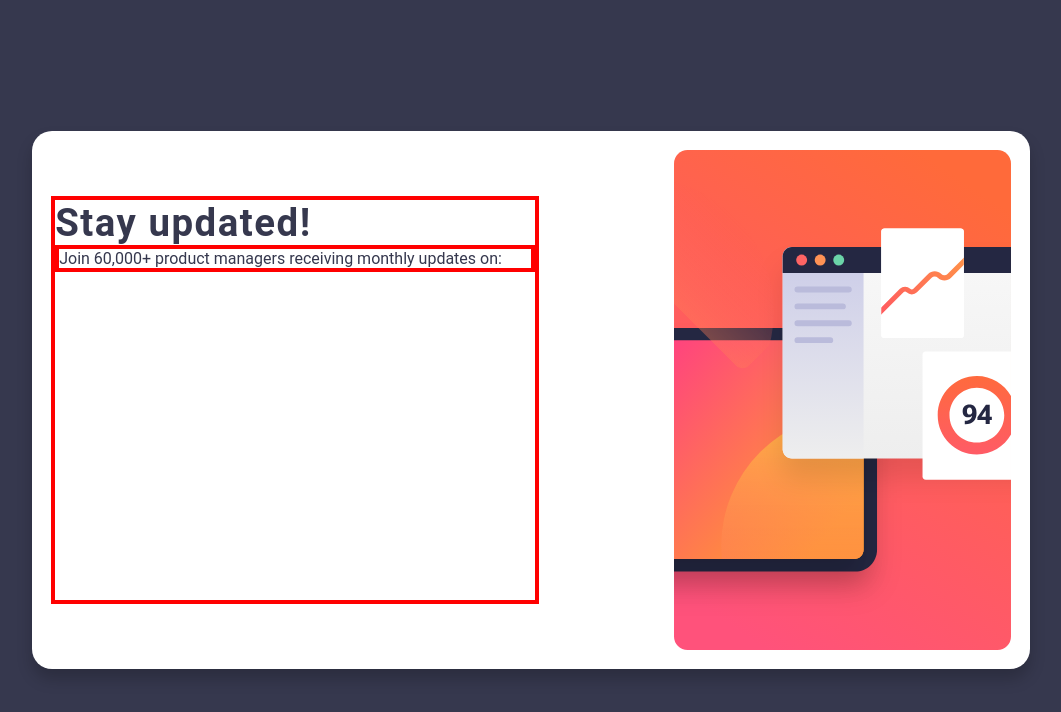
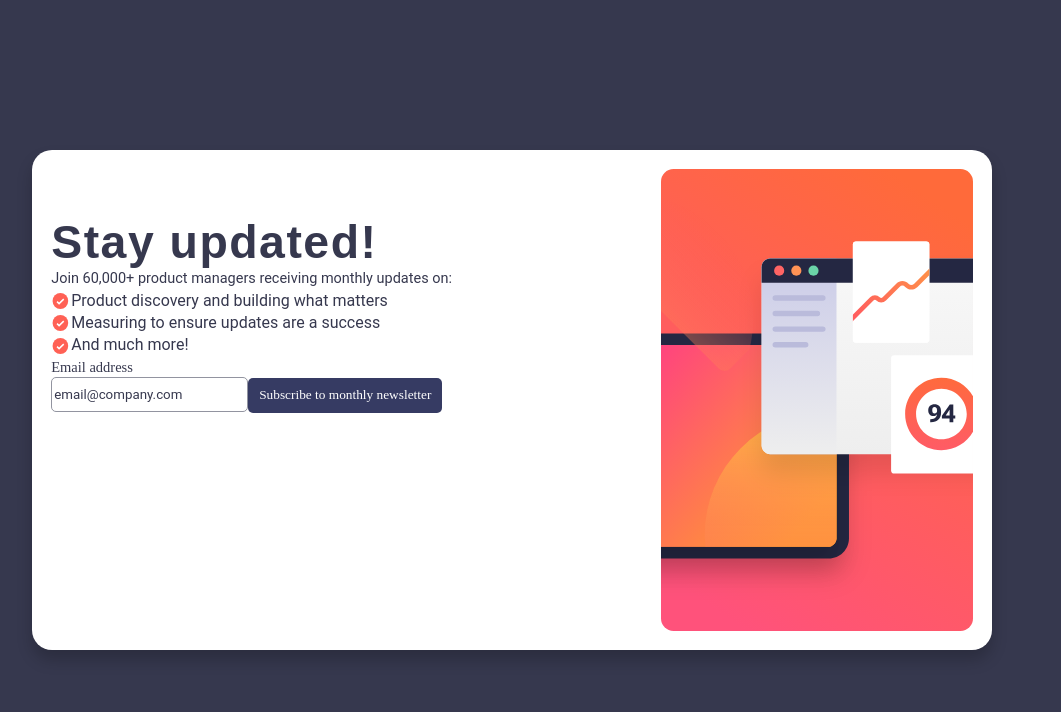
Before and after one commit to nonso01/13-frontendmentor-soln, a React (Vite) app: page / in a window 1280 px wide. Shown: the top 712 px of the page, without its empty margins (128-1189 px from the left). Built offline with nearby package versions, Linux system fonts and the light colour scheme; a web font is replaced by a local one.

Commit message:
in dev mode

```diff
--- a/src/components/Button.jsx
+++ b/src/components/Button.jsx
@@ -1,14 +1,11 @@
 import { useState } from "react";
 
-function Button({text="hello"}) {
-	let [c, setC] = useState(0)
-	function counter() {
-		setC(c + 1);
-	}
+function Button({text="hello", handleSubmit}) {
 
 	return (
-		<button className="btn" onClick={counter}>
-		{ text } { c }
+		<button className="btn"
+		onClick={handleSubmit}>
+		{ text }
 		</button>
 	);
 }
--- a/src/components/Form.jsx
+++ b/src/components/Form.jsx
@@ -1,12 +1,21 @@
 import Button from "./Button";
 import Input from "./Input";
+import Paragraph from "./Paragraph";
 
 import { useState } from "react";
 
 function Form({}) {
 	return (
 		<div className="form">
-		<form>
+		<form method="">
+
+		<Paragraph text={"Email address"} />
+
+		<Input placeHolder={"email@company.com"} />
+
+		<Button
+		text={"Subscribe to monthly newsletter"} />
+
 		</form>
 		</div>
 	);
--- a/src/components/Input.jsx
+++ b/src/components/Input.jsx
@@ -4,7 +4,6 @@ function Input({type = "email",
 	name
 }) {
 	return (
-		<>
 		<input
 		type={ type }
 		placeholder={ placeHolder }
@@ -12,7 +11,6 @@ function Input({type = "email",
 		className={ cssName ? cssName : "input" }
 		name={name}
 		/>
-		</>
 	);
 }
 
--- a/src/components/SignUp.jsx
+++ b/src/components/SignUp.jsx
@@ -20,7 +20,12 @@ function SignUpCard({handleSubmit}) {
 
 		<div className="card">
 		<Heading text={"Stay updated!"} />
+
 		<Paragraph text={"Join 60,000+ product managers receiving monthly updates on:"} />
+
+		<List />
+
+		<Form />
 		</div>
 
 		<div className="card-image">
```
Also changed, not shown: src/scss/main.css (+1 -1 lines).
